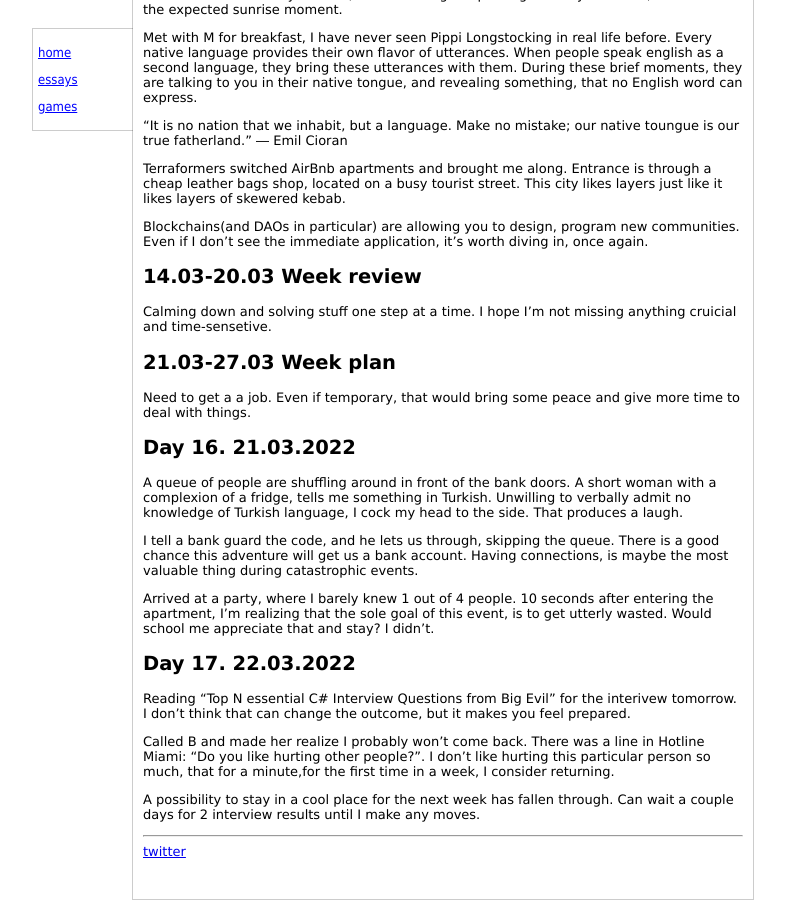
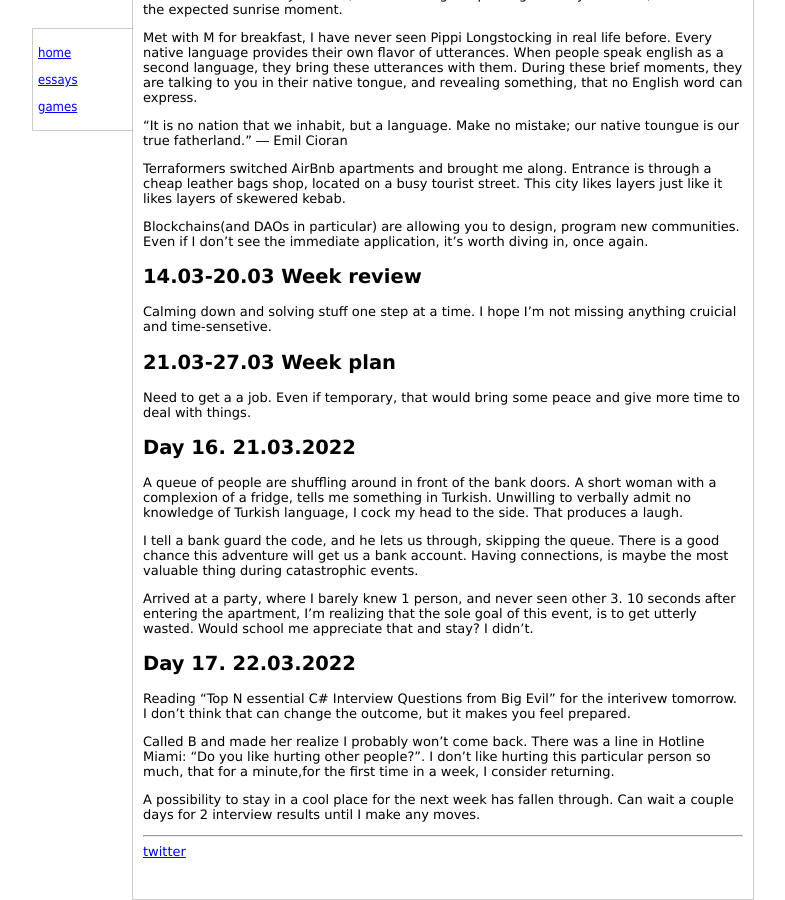
Before and after one commit to saint-angels/saint-angels.github.io, a Jekyll site: the page built from _essays/running_log.md, in a window 1280 px wide and 900 px high, scrolled down 1912 px. Shown: the whole window, without its empty margins (247-1032 px from the left). Built offline with Jekyll 4.4.1, drawn with Linux system fonts in a browser that asks for light colours.

```diff
--- a/_essays/running_log.md
+++ b/_essays/running_log.md
@@ -120,7 +120,7 @@ I tell a bank guard the code, and he lets us through, skipping the queue.
 There is a good chance this adventure will get us a bank account.
  Having connections, is maybe the most valuable thing during catastrophic events.
 
-Arrived at a party, where I barely knew 1 out of 4 people.
+Arrived at a party, where I barely knew 1 person, and never seen other 3.
 10 seconds after entering the apartment, I'm realizing that the sole goal of this event, is to get utterly wasted.
 Would school me appreciate that and stay? I didn't.
 
```
